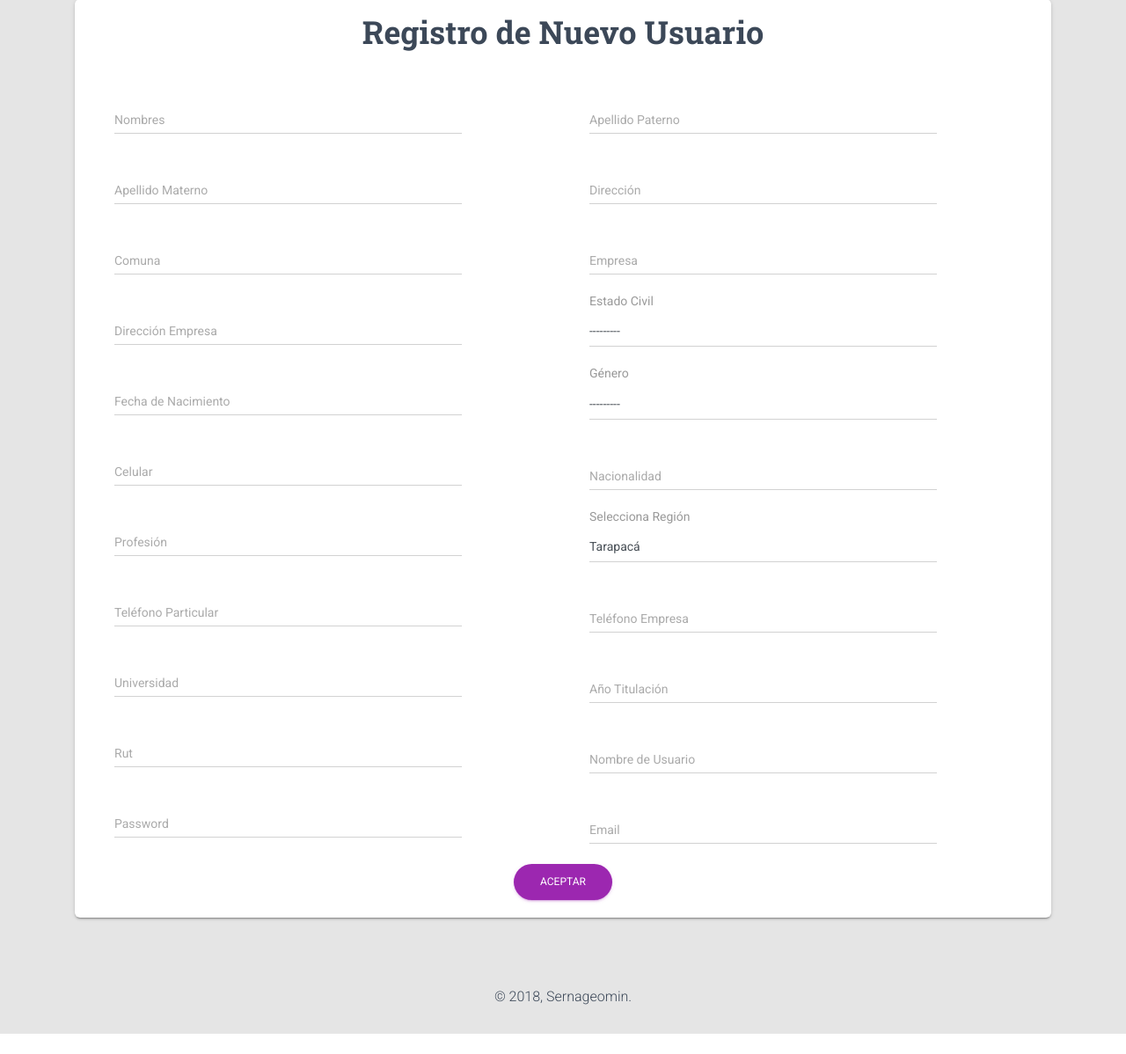
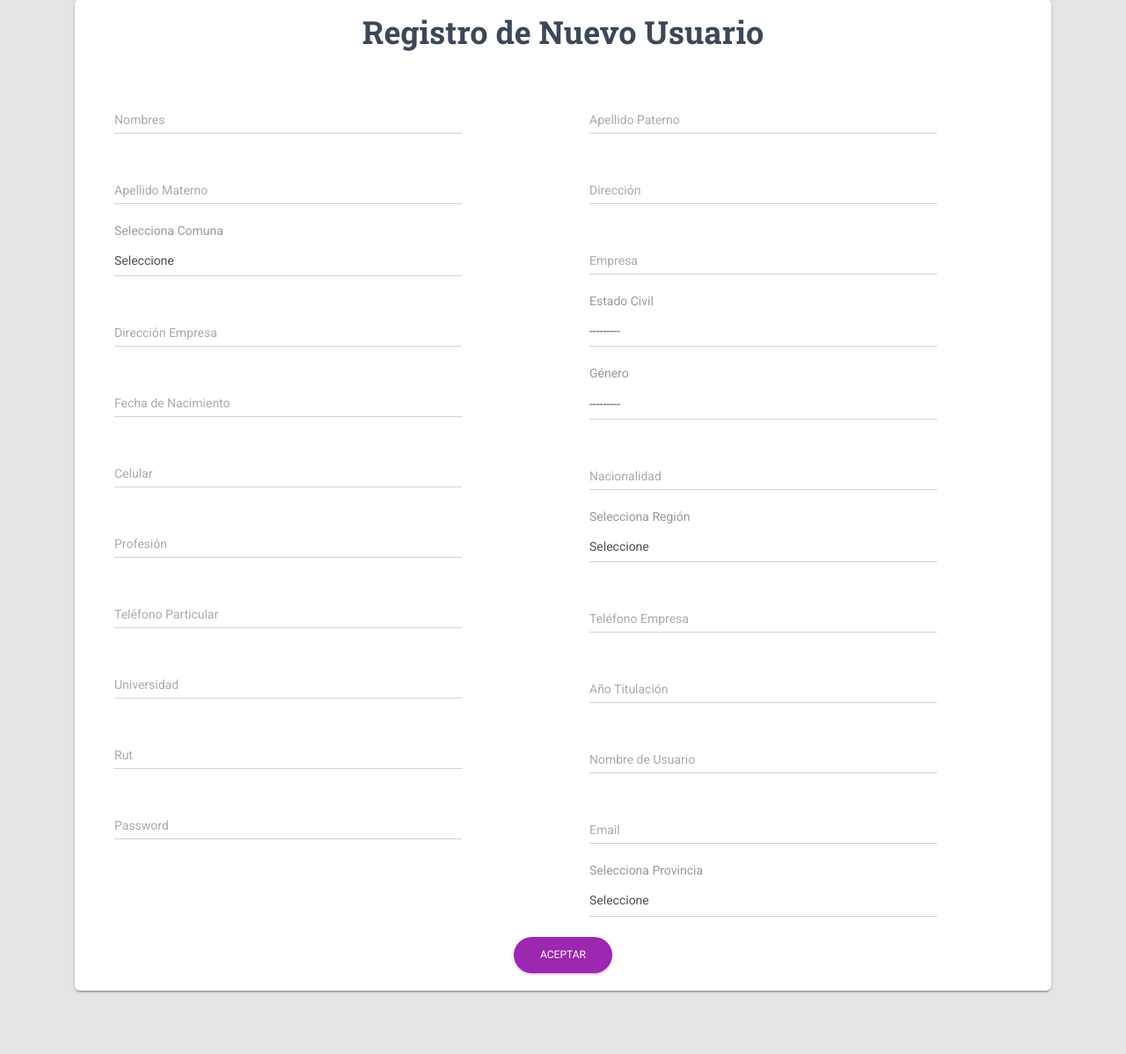
Before and after one commit to cerbeerza/Peritos, a Django app: page /registro/ in a window 1280 px wide. Shown: the part 411-1609 px from the top of the page at 88% size. Before the commit the page ends 1586 px from the top, so only its background shows below. Run offline with Django 3.2, Linux system fonts and the light colour scheme; data comes from the database, SQL or seed files in the repository; lists and menus that the app fills with data are empty; some libraries are stand-ins or nearby versions.

Commit message:
PEGA: TODO OK REGION PROVINCIA COMUNA https://github.com/imirzadeh/Django-Related-DropDowns/blob/master/map/templates/index.html

```diff
--- a/Peritos/urls.py
+++ b/Peritos/urls.py
@@ -15,7 +15,7 @@
 """
 from django.conf.urls import url, include
 from django.contrib import admin
-from Peritos.views import login_page, registro_page, getProvincia
+from Peritos.views import login_page, registro_page, getProvincia, getComuna
 
 urlpatterns = [
     url(r'^admin/', admin.site.urls),
@@ -23,4 +23,5 @@
     url(r'^registro/', registro_page, name="registro"),
     url(r'^mensura/', include('apps.mensura.urls', namespace="mensura")),
     url(r'^getProvincia/', getProvincia, name="obtener_provincia"),
+    url(r'^getComuna/', getComuna, name="obtener_comuna"),
 ]
--- a/Peritos/views.py
+++ b/Peritos/views.py
@@ -99,8 +99,10 @@
         message = None
 
     regiones = Region.objects.all()
+    provincias = []
+    comunas = []
 
-    return render(request, 'templates/administrations/registro.html', {'message': message, 'user_form': user_form, 'profile_form': profile_form, 'regiones': regiones})
+    return render(request, 'templates/administrations/registro.html', {'message': message, 'user_form': user_form, 'profile_form': profile_form, 'regiones': regiones, 'provincias': provincias, 'comunas': comunas})
 
 
 
@@ -116,8 +118,27 @@
     selected_region = Region.objects.get(nombre=answer)
 
     all_provincias = selected_region.provincia_set.all()
-    for region in all_provincias:
-        result_set.append({'name': region.nombre})
+    for provincia in all_provincias:
+        result_set.append({'name': provincia.nombre})
 
     #return HttpResponse(json.dumps(result_set), content_type='application/json')
     return JsonResponse(result_set, safe=False)
+
+
+
+def getComuna(request):
+
+    nombre_provincia = request.GET['prov']
+
+    result_set = []
+    all_comunas = []
+
+    answer = nombre_provincia
+    selected_provincia = Provincia.objects.get(nombre=answer)
+
+    all_comunas = selected_provincia.comuna_set.all()
+    for comuna in all_comunas:
+        result_set.append({'name': comuna.nombre})
+
+    #return HttpResponse(json.dumps(result_set), content_type='application/json')
+    return JsonResponse(result_set, safe=False)
--- a/apps/administration/forms.py
+++ b/apps/administration/forms.py
@@ -30,6 +30,7 @@
             'universidad',
             'year_titulo',
             'rut',
+            'provincia',
 
         ]
 
@@ -54,6 +55,7 @@
             'universidad' : 'Universidad',
             'year_titulo' : 'Año Titulación',
             'rut' : 'Rut',
+            'provincia':'Provincia',
 
         }
 
@@ -63,7 +65,7 @@
             'telefono_cel' : forms.NumberInput(attrs={'class':'form-control'}),
             'apellido_p' : forms.TextInput(attrs={'class':'form-control'}),
             'apellido_m' : forms.TextInput(attrs={'class':'form-control'}),
-            'comuna' : forms.TextInput(attrs={'class':'form-control'}),
+            'comuna' : forms.Select(attrs={'class':'form-control'}),
             'direccion_empresa' : forms.TextInput(attrs={'class':'form-control'}),
             'empresa' : forms.TextInput(attrs={'class':'form-control'}),
             'estado_civil' : forms.Select(attrs={'class':'form-control'}),
@@ -78,6 +80,7 @@
             'universidad' : forms.TextInput(attrs={'class':'form-control'}),
             'year_titulo' : forms.NumberInput(attrs={'class':'form-control'}),
             'rut' : forms.TextInput(attrs={'class':'form-control'}),
+            'provincia': forms.Select(attrs={'class':'form-control'}),
 
         }
 
--- a/templates/administrations/registro.html
+++ b/templates/administrations/registro.html
@@ -7,20 +7,67 @@
 
 <script>
 			$(document).ready(function(){
+
+
 				 $('select#{{ profile_form.region.name }}').change(function () {
+                     $("#{{ profile_form.comuna.name }} option").remove();
+				     $("#{{ profile_form.comuna.name }}").append('<option value="-1" label="Seleccione"></option>');
+
     				 var optionSelected = $(this).find("option:selected");
+
+    					if (optionSelected.val()  == "-1"){
+    				             $("#{{ profile_form.comuna.name }} option").remove();
+                                 $("#{{ profile_form.comuna.name }}").append('<option value="-1" label="Seleccione"></option>');
+                                 $("#{{ profile_form.provincia.name }} option").remove();
+                                 $("#{{ profile_form.provincia.name }}").append('<option value="-1" label="Seleccione"></option>');
+                     }
+
+    				 else{
     				 var valueSelected  = optionSelected.val();
      				 var region_name   = optionSelected.text();
      				 data = {'reg' : region_name };
        				 ajax('/getProvincia',data,function(result){
        					 	console.log(result);
-       					 	$("#selectProvincias option").remove();
+       					 	$("#{{ profile_form.provincia.name }} option").remove();
+
+                        $("#{{ profile_form.provincia.name }}").append('<option value="-1" label="Seleccione"></option>');
        					 	for (var i = result.length - 1; i >= 0; i--) {
-       					 		$("#selectProvincias").append('<option>'+ result[i].name +'</option>');
+       					 		$("#{{ profile_form.provincia.name }}").append('<option>'+ result[i].name +'</option>');
        					 	};
        					 });
+       				 }
  				 });
+
+				  $('select#{{ profile_form.provincia.name }}').change(function () {
+    				 var optionSelected = $(this).find("option:selected");
+
+    				 	if (optionSelected.val()  == "-1")
+                            {
+                                $("#{{ profile_form.comuna.name }} option").remove();
+                                $("#{{ profile_form.comuna.name }}").append('<option value="-1" label="Seleccione"></option>');
+                            }
+                            else {
+                            var valueSelected = optionSelected.val();
+                            var provincia_name = optionSelected.text();
+                            data = {'prov': provincia_name};
+                            ajax('/getComuna', data, function (result) {
+                                console.log(result);
+
+
+                                $("#{{ profile_form.comuna.name }} option").remove();
+                                $("#{{ profile_form.comuna.name }}").append('<option value="-1" label="Seleccione"></option>');
+                                for (var i = result.length - 1; i >= 0; i--) {
+                                    $("#{{ profile_form.comuna.name }}").append('<option>' + result[i].name + '</option>');
+                                }
+                                ;
+
+                            });
+                        }
+ 				 });
+
+
 			});
+
 		</script>
 
 {% endblock %}
@@ -53,10 +100,18 @@
                                                 {{ profile_form.apellido_m }}
 											</div>
 
-                                     <div class="form-group label-floating col-md-10">
-                                                <label class="bmd-label-floating" for="{{ profile_form.comuna.name }}">{{ profile_form.comuna.label }}</label>
-                                                {{ profile_form.comuna }}
+                                    <div class="form-group label-floating col-md-10">
+                                         <label class="bmd-label-floating" for="{{ profile_form.comuna.name }}"> Selecciona Comuna</label>
+                                         <select name="{{ profile_form.comuna.name }}" id="{{ profile_form.comuna.name }}" class="form-control">
+                                             <option label="Seleccione"  value="-1" ></option>
+                                               {% for item in comunas %}
+                                                      <option val = {{ item.nombre}}> {{ item.nombre }} </option>
+                                                  {% endfor %}
+                                         </select>
+
 											</div>
+
+
 
                                      <div class="form-group label-floating col-md-10">
                                                 <label class="bmd-label-floating" for="{{ profile_form.direccion_empresa.name }}">{{ profile_form.direccion_empresa.label }}</label>
@@ -135,9 +190,10 @@
 											</div>
 
                                      <div class="form-group label-floating col-md-10">
-                                         <label class="bmd-label-floating" for="selectRegiones"> Selecciona Región</label>
+                                         <label class="bmd-label-floating" for="{{ profile_form.region.name }}"> Selecciona Región</label>
                                          <select name="{{ profile_form.region.name }}" id="{{ profile_form.region.name }}" class="form-control">
-                                                  {% for item in regiones %}
+                                             <option label="Seleccione"  value="-1" ></option>
+                                             {% for item in regiones %}
                                                       <option val = {{ item.nombre}}> {{ item.nombre }} </option>
                                                   {% endfor %}
 
@@ -166,6 +222,17 @@
                                                 {{ user_form.email }}
 											</div>
 
+                                 <div class="form-group label-floating col-md-10">
+                                         <label class="bmd-label-floating" for="{{ profile_form.provincia.name }}"> Selecciona Provincia</label>
+                                         <select name="{{ profile_form.provincia.name }}" id="{{ profile_form.provincia.name }}" class="form-control">
+                                           <option label="Seleccione"  value="-1" ></option>
+                                              {% for item in provincias %}
+                                                      <option val = {{ item.nombre}}> {{ item.nombre }} </option>
+                                                  {% endfor %}
+                                         </select>
+
+											</div>
+
                                 </div>
 
 
```
